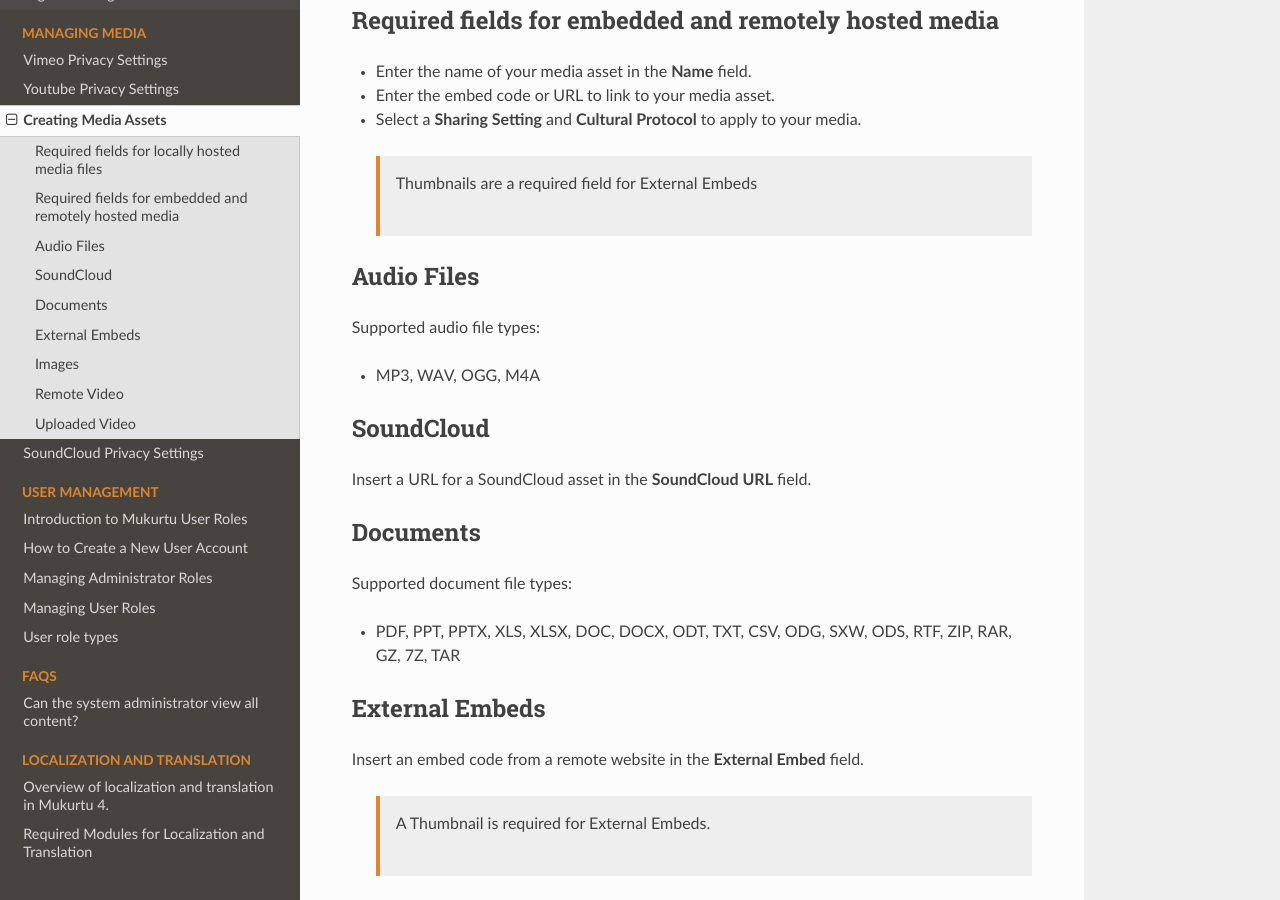
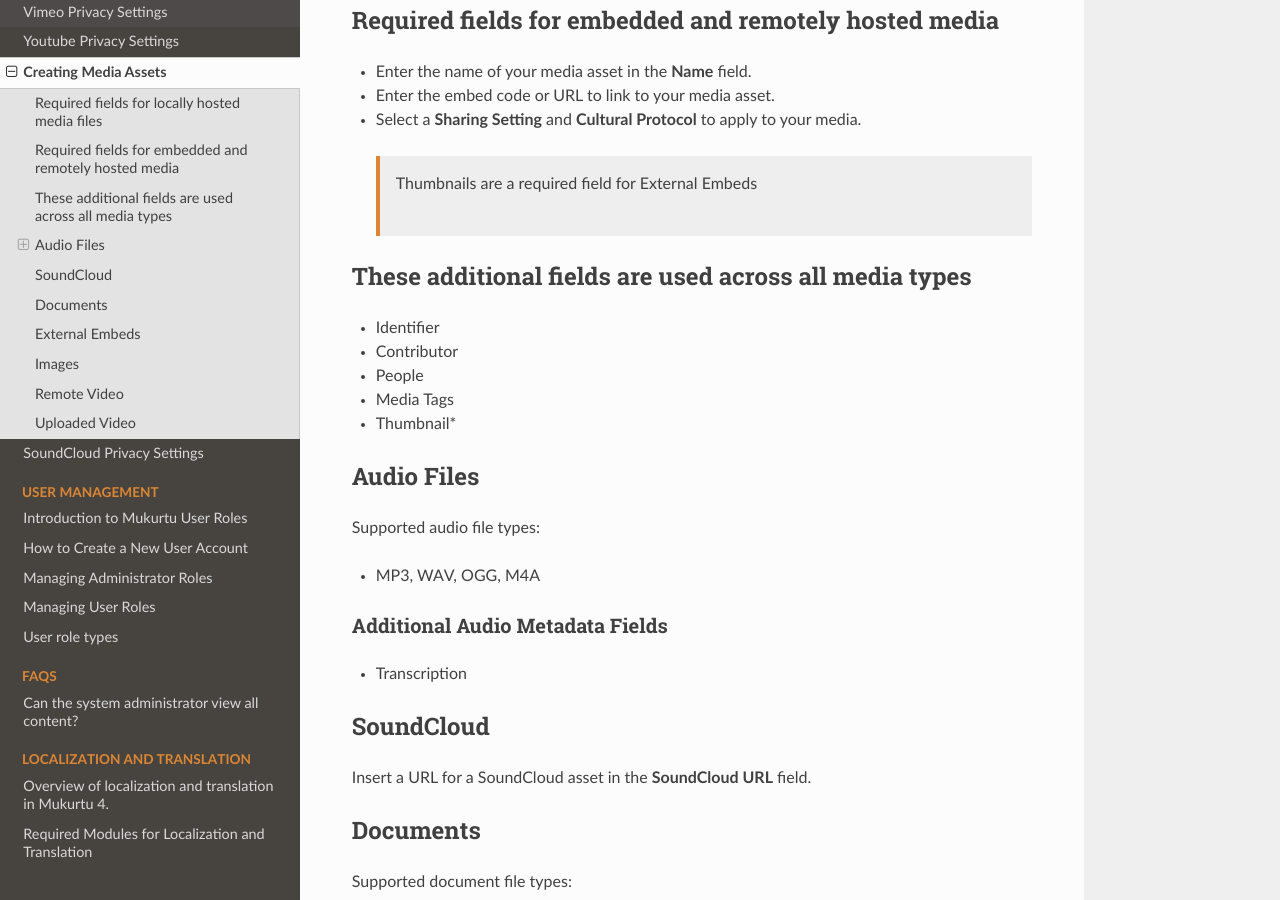
Before and after one commit to MukurtuCMS/mukurtudocs, a Sphinx documentation site: the page built from docs/source/media/upload-media-assets.md, in a window 1280 px wide and 900 px high, scrolled down 428 px. Built offline with Sphinx 7.4.7 and the Read the Docs theme 3.1.0, drawn with Linux system fonts in a browser that asks for light colours; some of the changed text lies outside the part shown.

Commit message:
Update upload-media-assets.md

```diff
--- a/docs/source/media/upload-media-assets.md
+++ b/docs/source/media/upload-media-assets.md
@@ -15,9 +15,18 @@
 - Select a **Sharing Setting** and **Cultural Protocol** to apply to your media.
 > Thumbnails are a required field for External Embeds
 
+## These additional fields are used across all media types
+- Identifier
+- Contributor
+- People
+- Media Tags
+- Thumbnail*
+
 ## Audio Files
 Supported audio file types:
 - MP3, WAV, OGG, M4A
+### Additional Audio Metadata Fields
+- Transcription
 
 ## SoundCloud
 Insert a URL for a SoundCloud asset in the **SoundCloud URL** field.
```
